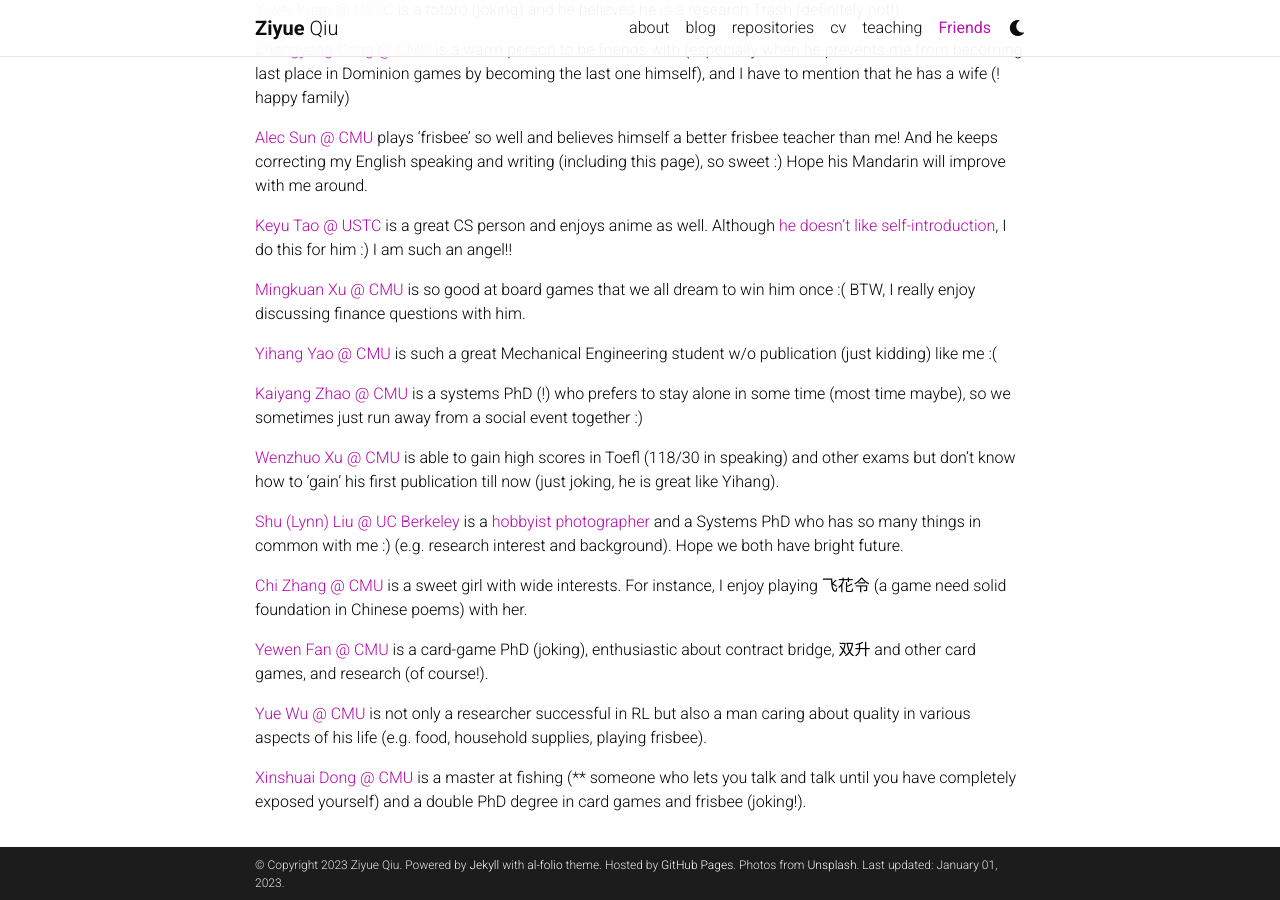
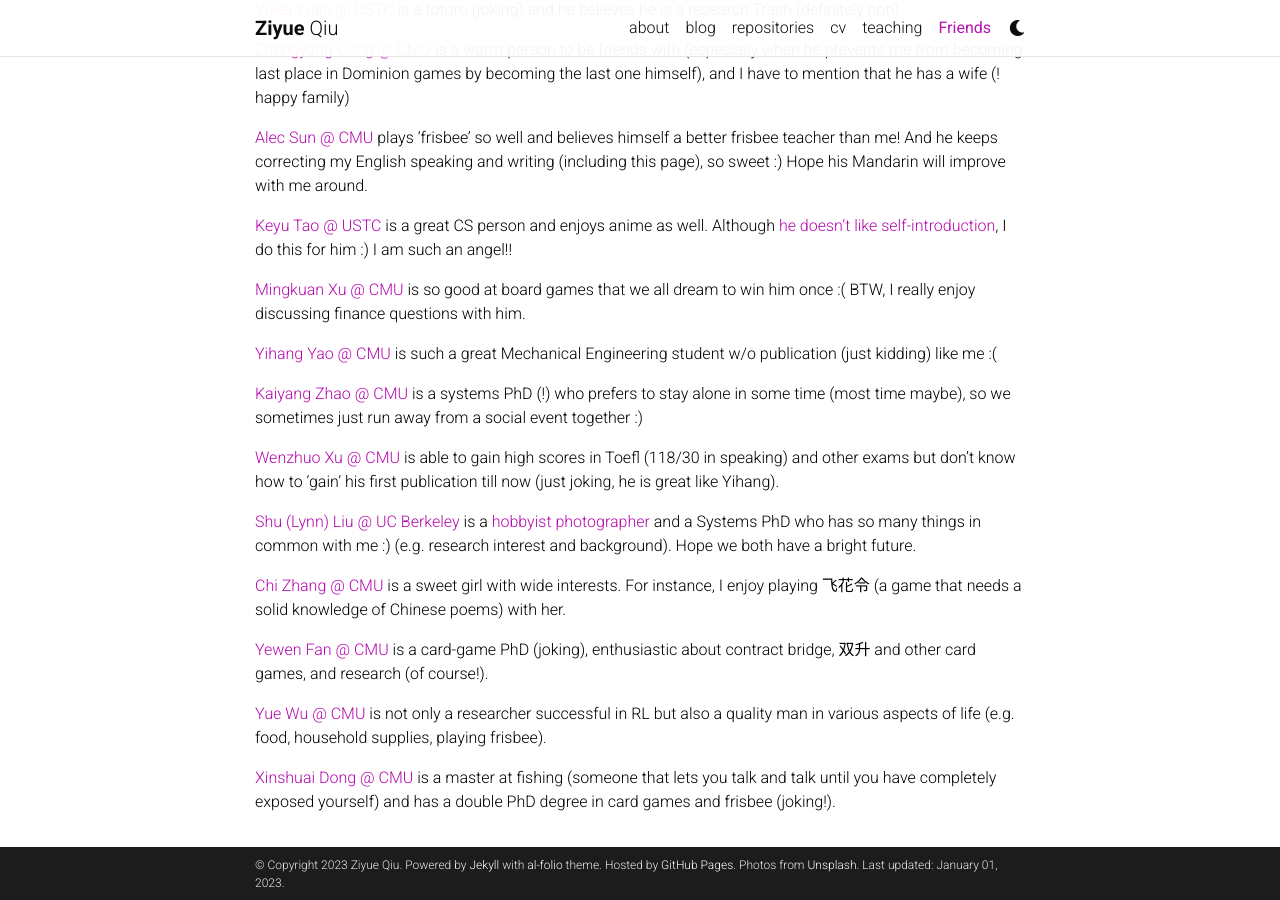
Before and after one commit to ziyueqiu/ziyueqiu.github.io, a Jekyll site: the page built from _pages/Friends.md, in a window 1280 px wide and 900 px high, scrolled down 643 px. Built offline with Jekyll 4.4.1, drawn with Linux system fonts in a browser that asks for light colours; comment, search, counter and statistics services are not loaded; a style sheet for code colours, icons or effects is not loaded.

Commit message:
update friend list

```diff
--- a/_pages/Friends.md
+++ b/_pages/Friends.md
@@ -38,12 +38,12 @@ nav_order: 6
 
 [Wenzhuo Xu @ CMU](https://wenzhuo.webflow.io/) is able to gain high scores in Toefl (118/30 in speaking) and other exams but don't know how to 'gain' his first publication till now (just joking, he is great like Yihang).
 
-[Shu (Lynn) Liu @ UC Berkeley](https://lynnliu030.github.io/) is a [hobbyist photographer](https://lynnliu030.github.io/photography/) and a Systems PhD who has so many things in common with me :) (e.g. research interest and background). Hope we both have bright future.
+[Shu (Lynn) Liu @ UC Berkeley](https://lynnliu030.github.io/) is a [hobbyist photographer](https://lynnliu030.github.io/photography/) and a Systems PhD who has so many things in common with me :) (e.g. research interest and background). Hope we both have a bright future.
 
-[Chi Zhang @ CMU](https://www.linkedin.com/in/chizhang1997/) is a sweet girl with wide interests. For instance, I enjoy playing 飞花令 (a game need solid foundation in Chinese poems) with her.
+[Chi Zhang @ CMU](https://www.linkedin.com/in/chizhang1997/) is a sweet girl with wide interests. For instance, I enjoy playing 飞花令 (a game that needs a solid knowledge of Chinese poems) with her.
 
 [Yewen Fan @ CMU](https://tofuwen.github.io/) is a card-game PhD (joking), enthusiastic about contract bridge, 双升 and other card games, and research (of course!).
 
-[Yue Wu @ CMU](https://www.yuewu.ml/) is not only a researcher successful in RL but also a man caring about quality in various aspects of his life (e.g. food, household supplies, playing frisbee).
+[Yue Wu @ CMU](https://www.yuewu.ml/) is not only a researcher successful in RL but also a quality man in various aspects of life (e.g. food, household supplies, playing frisbee).
 
-[Xinshuai Dong @ CMU](https://dongxinshuai.github.io/) is a master at fishing (** someone who lets you talk and talk until you have completely exposed yourself) and a double PhD degree in card games and frisbee (joking!).
+[Xinshuai Dong @ CMU](https://dongxinshuai.github.io/) is a master at fishing (someone that lets you talk and talk until you have completely exposed yourself) and has a double PhD degree in card games and frisbee (joking!).
```
